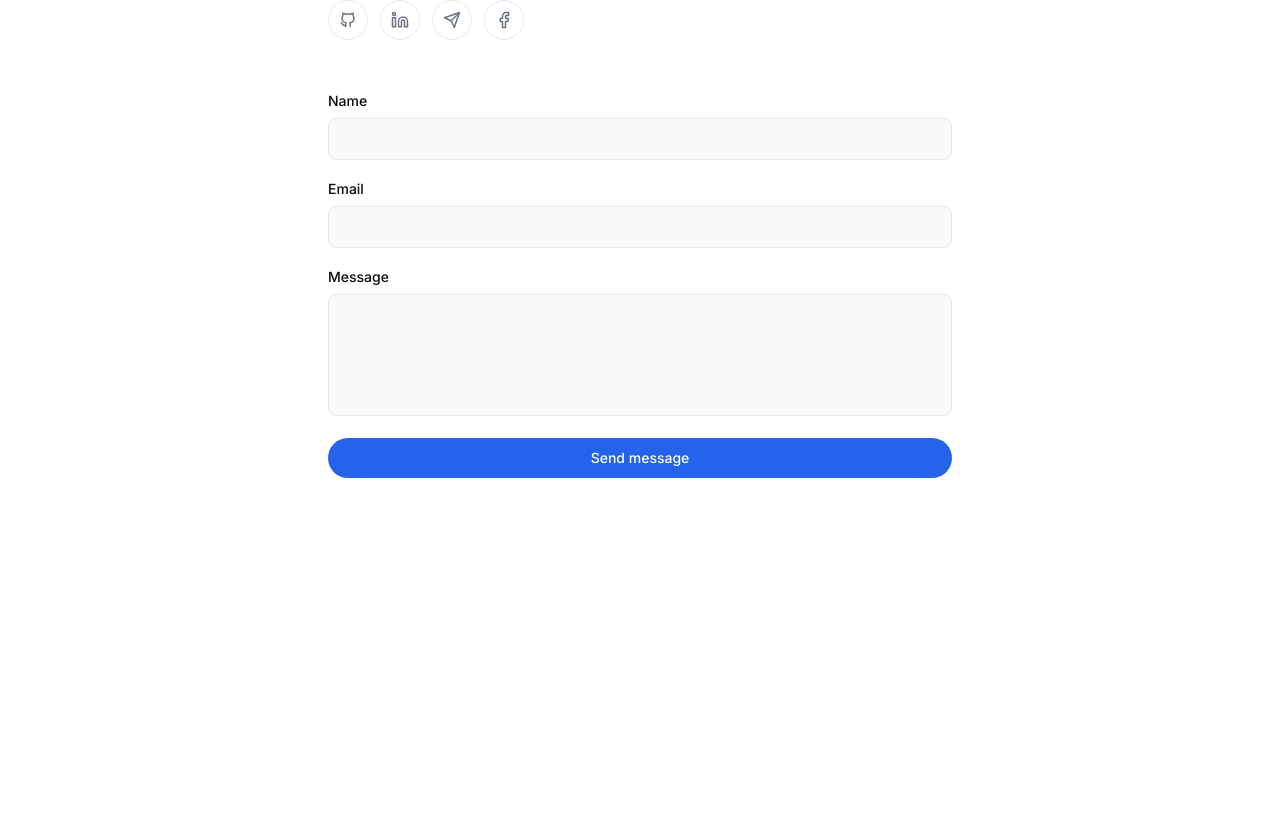
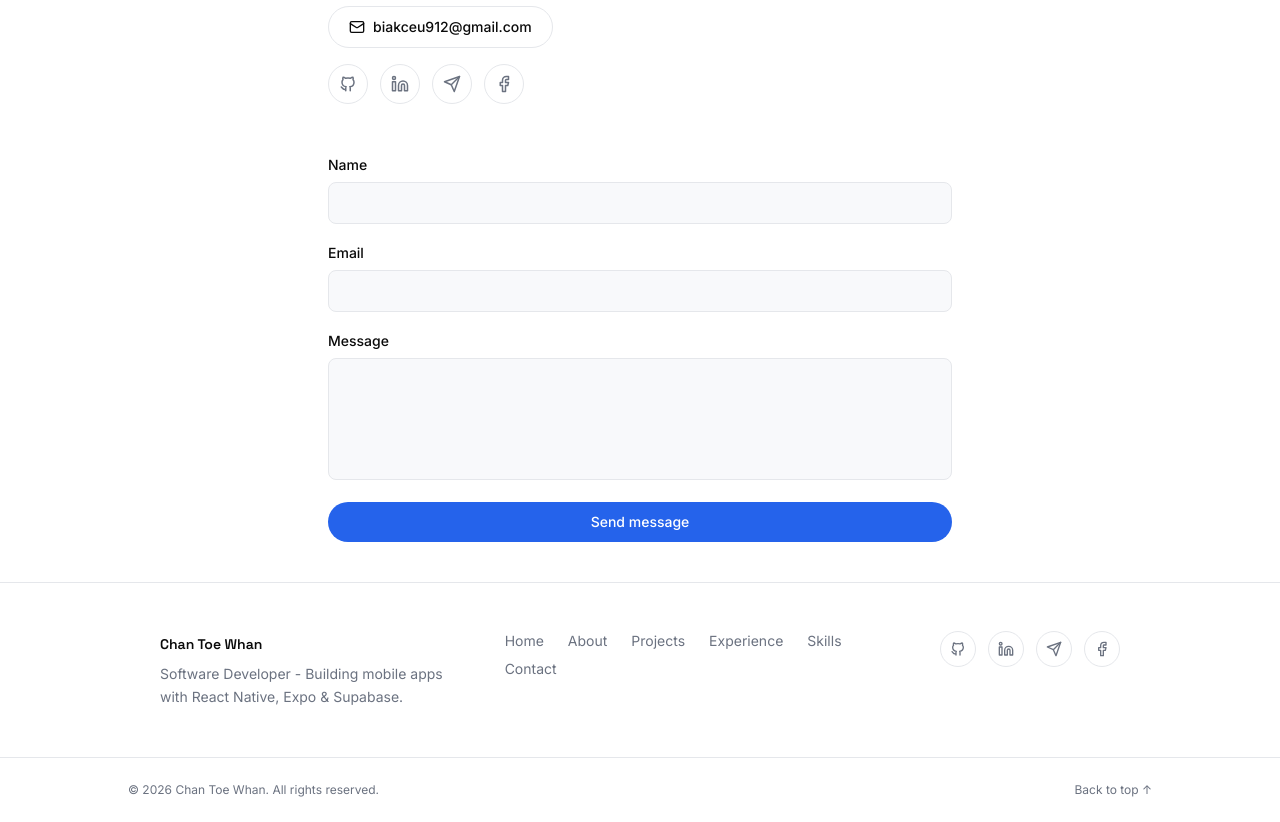
Before and after one commit to Biak18/chan-portfolio, a React (Vite) app: page / in a window 1280 px wide. Shown: the part 3881-4703 px from the top of the page. Before the commit the page ends 4399 px from the top, so only its background shows below. Built offline with nearby package versions, Linux system fonts and the light colour scheme.

Commit message:
add footer

```diff
--- a/src/App.tsx
+++ b/src/App.tsx
@@ -6,12 +6,13 @@ import { Experience } from "./components/sections/experience";
 import { Skills } from "./components/sections/skills";
 import { Contact } from "./components/sections/contact";
 import { ThemeProvider } from "./hooks/use-theme";
+import { Footer } from "./components/layout/footer";
 
 export default function App() {
   return (
     <ThemeProvider>
       <Header />
-      <main className="">
+      <main className="pt-16">
         <Hero />
         <About />
         <Projects />
@@ -19,6 +20,7 @@ export default function App() {
         <Skills />
         <Contact />
       </main>
+      <Footer />
     </ThemeProvider>
   );
 }
--- /dev/null
+++ b/src/components/layout/footer.tsx
@@ -0,0 +1,65 @@
+import { siteConfig, socials, navItems } from "../../data/site-config";
+
+export function Footer() {
+  const year = new Date().getFullYear();
+
+  return (
+    <footer className="border-t border-border">
+      <div className="mx-auto flex max-w-5xl flex-col gap-8 px-6 py-12 sm:px-8 md:flex-row md:items-start md:justify-between">
+        <div>
+          <a
+            href="#home"
+            className="font-display text-sm font-semibold text-foreground"
+          >
+            {siteConfig.name}
+          </a>
+          <p className="mt-2 max-w-xs text-sm leading-relaxed text-muted">
+            {siteConfig.role} - {siteConfig.footerTagline}
+          </p>
+        </div>
+
+        <nav className="flex flex-wrap gap-x-6 gap-y-2">
+          {navItems.map((item) => (
+            <a
+              key={item.href}
+              href={item.href}
+              className="text-sm text-muted transition-colors hover:text-foreground"
+            >
+              {item.label}
+            </a>
+          ))}
+        </nav>
+
+        <div className="flex gap-3">
+          {socials.map(({ label, href, Icon, brand }) => (
+            <a
+              key={label}
+              href={href}
+              target="_blank"
+              rel="noreferrer"
+              aria-label={label}
+              style={{ "--brand": brand } as React.CSSProperties}
+              className="flex h-9 w-9 items-center justify-center rounded-full border border-border text-muted transition-colors hover:bg-surface hover:text-(--brand)"
+            >
+              <Icon width={16} height={16} />
+            </a>
+          ))}
+        </div>
+      </div>
+
+      <div className="border-t border-border px-6 py-6 sm:px-8">
+        <div className="mx-auto flex max-w-5xl flex-col items-start justify-between gap-3 sm:flex-row sm:items-center">
+          <p className="text-xs text-muted">
+            © {year} {siteConfig.name}. All rights reserved.
+          </p>
+          <a
+            href="#home"
+            className="text-xs text-muted transition-colors hover:text-foreground"
+          >
+            Back to top ↑
+          </a>
+        </div>
+      </div>
+    </footer>
+  );
+}
--- a/src/components/sections/contact.tsx
+++ b/src/components/sections/contact.tsx
@@ -1,41 +1,9 @@
 import { motion } from "framer-motion";
 import { useState } from "react";
-import { siteConfig } from "../../data/site-config";
-import {
-  GithubIcon,
-  LinkedinIcon,
-  TelegramIcon,
-  FacebookIcon,
-} from "../ui/icons";
+import { siteConfig, socials } from "../../data/site-config";
+
 import { Mail } from "lucide-react";
 import { buttonVariants } from "../ui/button";
-
-const socials = [
-  {
-    label: "GitHub",
-    href: siteConfig.links.github,
-    Icon: GithubIcon,
-    brand: "#181717",
-  },
-  {
-    label: "LinkedIn",
-    href: siteConfig.links.linkedin,
-    Icon: LinkedinIcon,
-    brand: "#0A66C2",
-  },
-  {
-    label: "Telegram",
-    href: siteConfig.links.telegram,
-    Icon: TelegramIcon,
-    brand: "#26A5E4",
-  },
-  {
-    label: "Facebook",
-    href: siteConfig.links.facebook,
-    Icon: FacebookIcon,
-    brand: "#1877F2",
-  },
-];
 
 type FormState = "idle" | "submitting" | "success" | "error";
 
--- a/src/components/ui/dialog.tsx
+++ b/src/components/ui/dialog.tsx
@@ -33,18 +33,21 @@ export function Dialog({
             </RadixDialog.Overlay>
 
             <RadixDialog.Content asChild forceMount>
+              {/* This element owns ONLY positioning + the slide transform.
+                  No overflow, no flex, no sticky descendants — keeps it
+                  isolated from the sticky/transform interaction bug. */}
               <motion.div
                 layoutId={layoutId}
                 initial={{ x: "100%" }}
                 animate={{ x: 0 }}
                 exit={{ x: "100%" }}
                 transition={{ duration: 0.35, ease: [0.22, 1, 0.36, 1] }}
-                className={cn(
-                  "fixed inset-y-0 right-0 z-50 flex h-dvh w-full flex-col overflow-y-auto bg-background",
-                  "sm:border-l sm:border-border",
-                )}
+                className="fixed inset-y-0 right-0 z-50 w-full max-w-full sm:max-w-xl"
               >
-                <div className="sticky top-0 z-10 flex justify-end bg-background/80 p-4 backdrop-blur-md">
+                {/* Scroll + sticky live here instead — a plain, untransformed
+                    element, so `position: sticky` resolves normally. */}
+                <div className="flex h-full min-w-0 flex-col overflow-y-auto overscroll-contain bg-background sm:border-l sm:border-border">
+                  <div className="sticky top-0 z-10 flex shrink-0 justify-end bg-background/95 p-4 backdrop-blur-md">
                     <RadixDialog.Close
                       aria-label="Close"
                       className="flex h-9 w-9 items-center justify-center rounded-full text-muted transition-colors hover:bg-surface hover:text-foreground focus-visible:outline-none focus-visible:ring-2 focus-visible:ring-accent"
@@ -52,7 +55,10 @@ export function Dialog({
                       <X size={18} />
                     </RadixDialog.Close>
                   </div>
-                <div className="px-6 pb-12 sm:px-8">{children}</div>
+                  <div className="min-w-0 break-words px-6 pb-12 sm:px-8">
+                    {children}
+                  </div>
+                </div>
               </motion.div>
             </RadixDialog.Content>
           </RadixDialog.Portal>
--- a/src/data/site-config.ts
+++ b/src/data/site-config.ts
@@ -3,6 +3,7 @@ export const siteConfig = {
   role: "Software Developer",
   tagline:
     "I build cross-platform mobile apps with React Native and Expo — focused on clean architecture and interactions that feel as good as they work.",
+    footerTagline: "Building mobile apps with React Native, Expo & Supabase.",
   currentFocus: "Currently building with React Native, Expo & Supabase",
   links: {
     resume: "https://drive.google.com/file/d/1D0JAUehLQLB9zTDrkeU_oKQ4DYRyfu5S/view?usp=drivesdk", // TODO: drop your actual PDF into /public
@@ -22,3 +23,32 @@ export const navItems = [
   { label: "Skills", href: "#skills" },
   { label: "Contact", href: "#contact" },
 ] as const;
+
+import { GithubIcon, LinkedinIcon, TelegramIcon, FacebookIcon } from "../components/ui/icons";
+
+export const socials = [
+  {
+    label: "GitHub",
+    href: siteConfig.links.github,
+    Icon: GithubIcon,
+    brand: "#181717",
+  },
+  {
+    label: "LinkedIn",
+    href: siteConfig.links.linkedin,
+    Icon: LinkedinIcon,
+    brand: "#0A66C2",
+  },
+  {
+    label: "Telegram",
+    href: siteConfig.links.telegram,
+    Icon: TelegramIcon,
+    brand: "#26A5E4",
+  },
+  {
+    label: "Facebook",
+    href: siteConfig.links.facebook,
+    Icon: FacebookIcon,
+    brand: "#1877F2",
+  },
+]  as const;;
```
Lines whose indentation alone changed are shown as unchanged.
